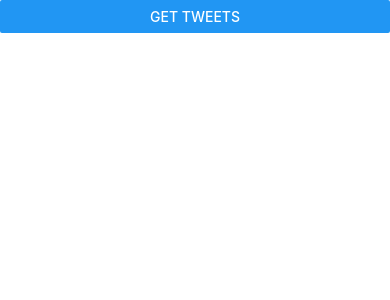
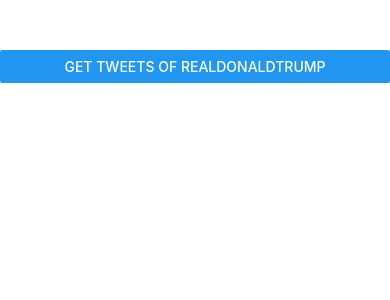
Before and after one commit to PrashanthiRamesh/Tweets, a React Native app: screen / in a window 390 px wide. Shown: the top 300 px of the page. Built offline with nearby package versions, Linux system fonts and the light colour scheme.

Commit message:
Toggle user state

```diff
--- a/App.js
+++ b/App.js
@@ -12,7 +12,7 @@
 
 const store = createStore(
   reducer,
-  applyMiddleware(sagaMiddleware, logger)
+  applyMiddleware(sagaMiddleware)
 )
 
 sagaMiddleware.run(rootSaga)
--- a/actions/index.js
+++ b/actions/index.js
@@ -1,3 +1,4 @@
-export const getTweets = () => ({
-    type : 'GET_TWEETS'
+export const getTweets = (user) => ({
+    type : 'GET_TWEETS',
+    user
 })
--- a/components/Main.js
+++ b/components/Main.js
@@ -1,15 +1,24 @@
-import React from 'react';
-import TweetButton from './TweetButton'
-import Loading from './Loading'
-import TweetsItem from './TweetsItem'
+import React, { useState } from 'react';
+import { View, StyleSheet } from 'react-native';
+import Loading from './Loading';
+import TweetButton from './TweetButton';
+import TweetsItem from './TweetsItem';
 
 
 export default function Main() {
     return (
-        <>
+        <View style={styles.container}>
             <TweetButton />
             <Loading />
             <TweetsItem />
-        </>
+       </View>
     )
 }
+
+
+const styles = StyleSheet.create({
+    container: {
+        flex: 1,
+        marginTop: 50
+    }
+});
--- a/components/TweetButton.js
+++ b/components/TweetButton.js
@@ -1,17 +1,35 @@
-import React from 'react';
-import { Button } from 'react-native';
+import React, { useState } from 'react';
+import { Button, Text, StyleSheet } from 'react-native';
 import { connect } from 'react-redux';
-import { getTweets } from '../actions'
+import { getTweets } from '../actions';
 
 
 export default function TweetButton({ getTweets }) {
+    const [user, setUser] = useState('realdonaldtrump')
+
+    const toggleUser = () =>{
+        (user === 'realdonaldtrump')? setUser('hillaryclinton'): setUser('realdonaldtrump')
+        console.log('myuser')
+        console.log(user)
+        getTweets(user)
+    }
     return (
-        <Button title='Get Tweets' onPress={getTweets} />
+        <>
+        <Button title={`Get Tweets of ${user}`} onPress={toggleUser} />
+        </>
     )
 }
 
+const styles = StyleSheet.create({
+    title: {
+        backgroundColor: 'lightgrey',
+        padding: 20,
+        textAlign: 'center'
+    }
+});
+
 const mapDispatchToProps = {
-    getTweets : getTweets
+    getTweets: getTweets
 }
 
-TweetButton = connect(null, mapDispatchToProps) (TweetButton)
+TweetButton = connect(null, mapDispatchToProps)(TweetButton)
--- a/components/TweetsItem.js
+++ b/components/TweetsItem.js
@@ -1,4 +1,4 @@
-import React from 'react';
+import React, { useState } from 'react';
 import { FlatList, StyleSheet, Text, View } from 'react-native';
 import { connect } from 'react-redux'
 
@@ -10,9 +10,8 @@
     }
 
     return (
-        <View style={styles.container}>
-            {/* <Button title={(user === 'realdonaldtrump') ? 'Hillary Clinton' : 'Donald Trump'} onPress={toggleUser} />
-            <Text style={styles.title}>{`Tweets about ${user}`}</Text> */}
+        <View >
+
             <FlatList
                 data={tweets}
                 renderItem={({ item }) => <Item title={item.text} />}
--- a/reducers/index.js
+++ b/reducers/index.js
@@ -1,5 +1,3 @@
-const { startCase } = require("lodash")
-
 const reducer = (state = {}, action) => {
     switch (action.type) {
         case 'GET_TWEETS':
@@ -7,7 +5,7 @@
         case 'TWEETS_RECEIVED':
             return { ...state, tweets: action.json, loading: false }
         default:
-            return startCase
+            return state
     }
 }
 
--- a/sagas/index.js
+++ b/sagas/index.js
@@ -1,9 +1,9 @@
 import { put, takeLatest, all } from 'redux-saga/effects';
 
-function* fetchTweets() {
-    const json = yield fetch('https://api.twitter.com/1.1/search/tweets.json?q=realdonaldtrump', { headers: { 'Authorization': 'Bearer AAAAAAAAAAAAAAAAAAAAAHjSFQEAAAAABb1yKIwGINddNVWOSxcl0Q2EjF0%3DiNsyEGCr62CxlfLprXedMMu0R3OFcsNjyZoWXurKhZ8azNMYhA' } })
+function* fetchTweets(action) {
+    const json = yield fetch('https://api.twitter.com/1.1/search/tweets.json?q='+action.user, { headers: { 'Authorization': 'Bearer AAAAAAAAAAAAAAAAAAAAAHjSFQEAAAAABb1yKIwGINddNVWOSxcl0Q2EjF0%3DiNsyEGCr62CxlfLprXedMMu0R3OFcsNjyZoWXurKhZ8azNMYhA' } })
         .then(response => response.json(),);
-    yield put({ type: "TWEETS_RECEIVED", json: json.statuses, });
+    yield put({ type: "TWEETS_RECEIVED", json: json.statuses });
 }
 
 function* actionWatcher() {
```
Also changed, not shown: components/TweetsList.js (+0 -19 lines).
